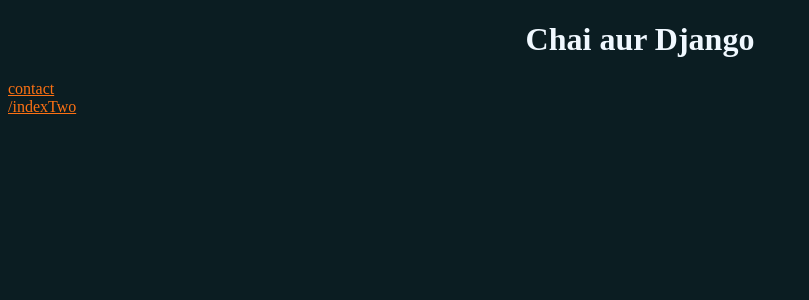
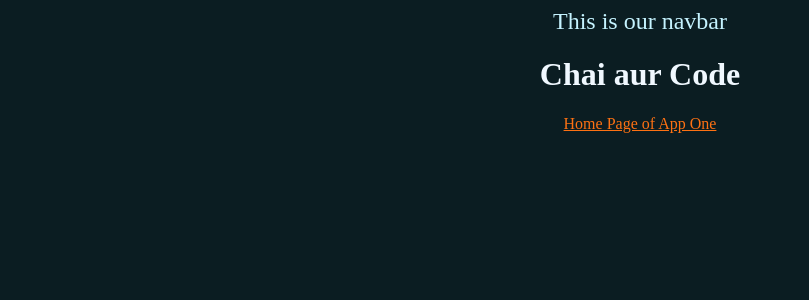
Before and after one commit to danishq/djangoWebdev, a Django app: page / in a window 1280 px wide. Shown: the top 300 px of the page, without its empty margins (0-809 px from the left). Run offline with Django 5.2, Linux system fonts and the light colour scheme.

Commit message:
video 4 Complete

```diff
--- a/djangoWebdev/static/style.css
+++ b/djangoWebdev/static/style.css
@@ -1,18 +1,18 @@
 body{
     background-color: #0b1d22;
     color:aliceblue;
+    text-align-last: center;
 }
 h1{
     text-align: center;
     font-size: 2em;
 }
+.navigation{
+    text-align: center;
+    font-size: 1.5em;
+    color:#c5f3ff
+}
 a{
     color: rgb(253, 113, 19);
     text-align: center;
 }
-.contact{
-    text-align: center;
-}
-#contact{
-    text-align: center;
-}
--- /dev/null
+++ b/djangoWebdev/templates/layout.html
@@ -0,0 +1,19 @@
+{% load static %}
+<!DOCTYPE html>
+<html lang="en">
+<head>
+    <meta charset="UTF-8">
+    <meta name="viewport" content="width=device-width, initial-scale=1.0">
+    <title>
+        {% block title %}
+        Default Value
+        {% endblock %}
+    </title>
+    <link rel="stylesheet" href="{% static 'style.css' %}">
+
+</head>
+<body>
+   <nav class ="navigation">This is our navbar</nav>
+    {% block content %}{% endblock %}
+</body>
+</html>
--- a/djangoWebdev/templates/website/index.html
+++ b/djangoWebdev/templates/website/index.html
@@ -1,22 +1,11 @@
-{% load static %}
-<!DOCTYPE html>
-<html lang="en">
-
-<head>
-    <meta charset="UTF-8">
-    <meta name="viewport" content="width=device-width, initial-scale=1.0">
-    <title>Django Home</title>
-    <!-- <link rel="stylesheet" href="../../static/style.css"> -->
-    <link rel="stylesheet" href="{% static 'style.css' %}">
-</head>
-
-<body>
-    <h1>Chai aur Django</h1>
-    <a href={% url 'contact' %}>contact</a>
-    {% comment %} <a href={% url 'secondApp/indexTwo' %}> App Two/indexTwo</a> {% endcomment %}
-    <a href={% url 'indexTwo' %}> <br> /indexTwo</a>
-
-</body>
+{% extends "layout.html" %}
 
 
-</html>
+{% block tilte %}
+Home Page
+{% endblock %}
+
+{% block content  %}
+<h1>Chai aur Code</h1>
+<a href="{% url 'home' %}"> Home Page of App One</a>
+{% endblock %}
```
Also changed, not shown: djangoWebdev/appOne/templates/appOne/home.html (+3 -12 lines).
